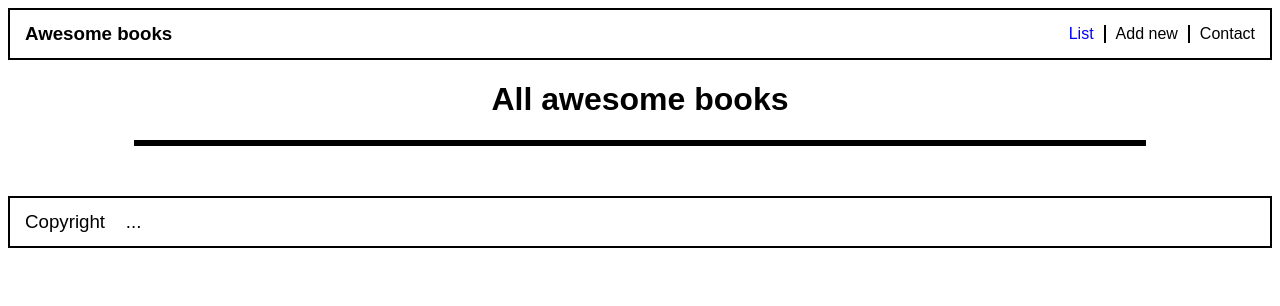
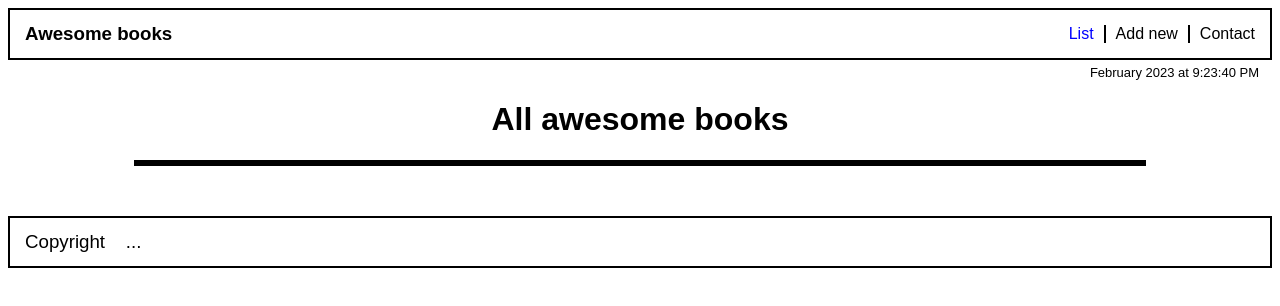
Before and after one commit to Muhammad0602/my-books, a website: page index.html in a window 1280 px wide. Drawn offline with Linux system fonts and the light colour scheme.

Commit message:
Add date time in index.html file

```diff
--- a/books.js
+++ b/books.js
@@ -4,6 +4,8 @@ const addBook = document.querySelector('.flex-container');
 const contact = document.querySelector('.contact-form');
 const listLink = document.querySelector('#list-link');
 const addLink = document.querySelector('#add-link');
+const pdate = document.querySelector('#date-time');
+//const now = new Date();
 const contactLink = document.querySelector('#contact-link');
 const h1 = document.querySelector('#h1');
 const title = document.getElementById('title');
@@ -83,11 +85,40 @@ addBtn.addEventListener('click', () => {
   }
 });
 
+/*function countM(val){
+  switch(val) {
+    case 0:
+      return January;
+      case 1:
+        return Febuary;
+      case 2:
+        return January;
+      case 3:
+        return January;
+      case 4:
+        return January;
+      case 5:
+        return January;
+      case 6:
+        return January;
+      case 7:
+        return January;
+      case 8:
+        return January;
+      case 0:
+        return January;
+      case 0:
+        return January;
+
+  }
+}*/
+
 window.addEventListener('load', () => {
   listLink.style.color = 'blue';
   addBook.style.display = 'none';
   contact.style.display = 'none';
   h1.style.display = 'block';
+  pdate.innerHTML = new Date().toLocaleString('en-us',{month:'long', year:'numeric', hour:'numeric', minute:'numeric', second:'numeric'})//`${now.getMonth()} ${now.getDay()} th ${now.getFullYear()}, ${now.getHours()}:${now.getMinutes()}:${now.getSeconds()}`
   Books.loading(myBooks);
 });
 
--- a/index.html
+++ b/index.html
@@ -21,6 +21,7 @@
             </ul>
         </nav>
     </header>
+    <p id="date-time"></p>
     <h1 id="h1">All awesome books</h1>
     <table id="my-books">
     </table>
--- a/styles.css
+++ b/styles.css
@@ -5,6 +5,13 @@ body {
 
 h1 {
   text-align: center;
+}
+
+p#date-time {
+  text-align: end;
+  margin-top: 5px;
+  margin-right: 13px;
+  font-size: 13px;
 }
 
 table {
@@ -109,11 +116,3 @@ footer h3 {
     flex-direction: column;
     align-items: center;
 }
-
-.show {
-  display: flex;
-}
-
-.hide {
-  display: none;
-}
```
